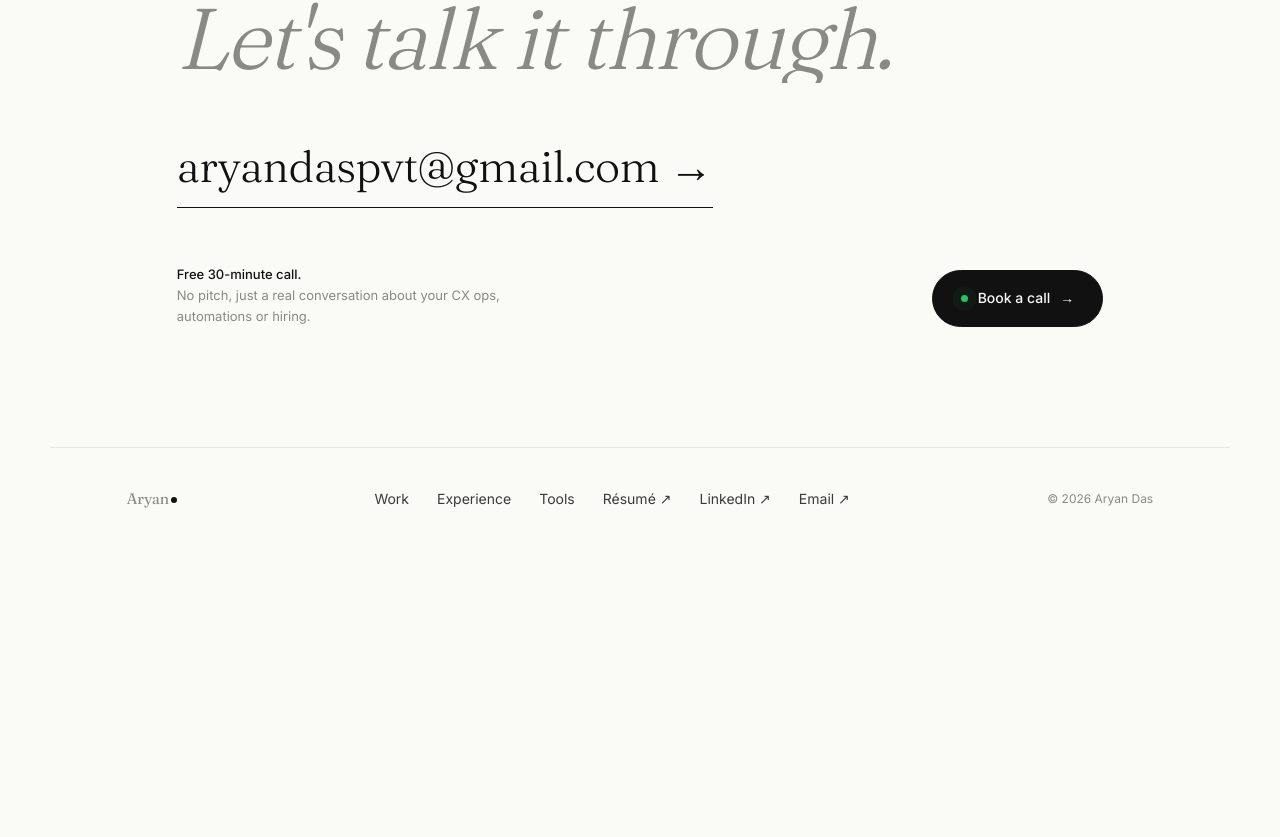
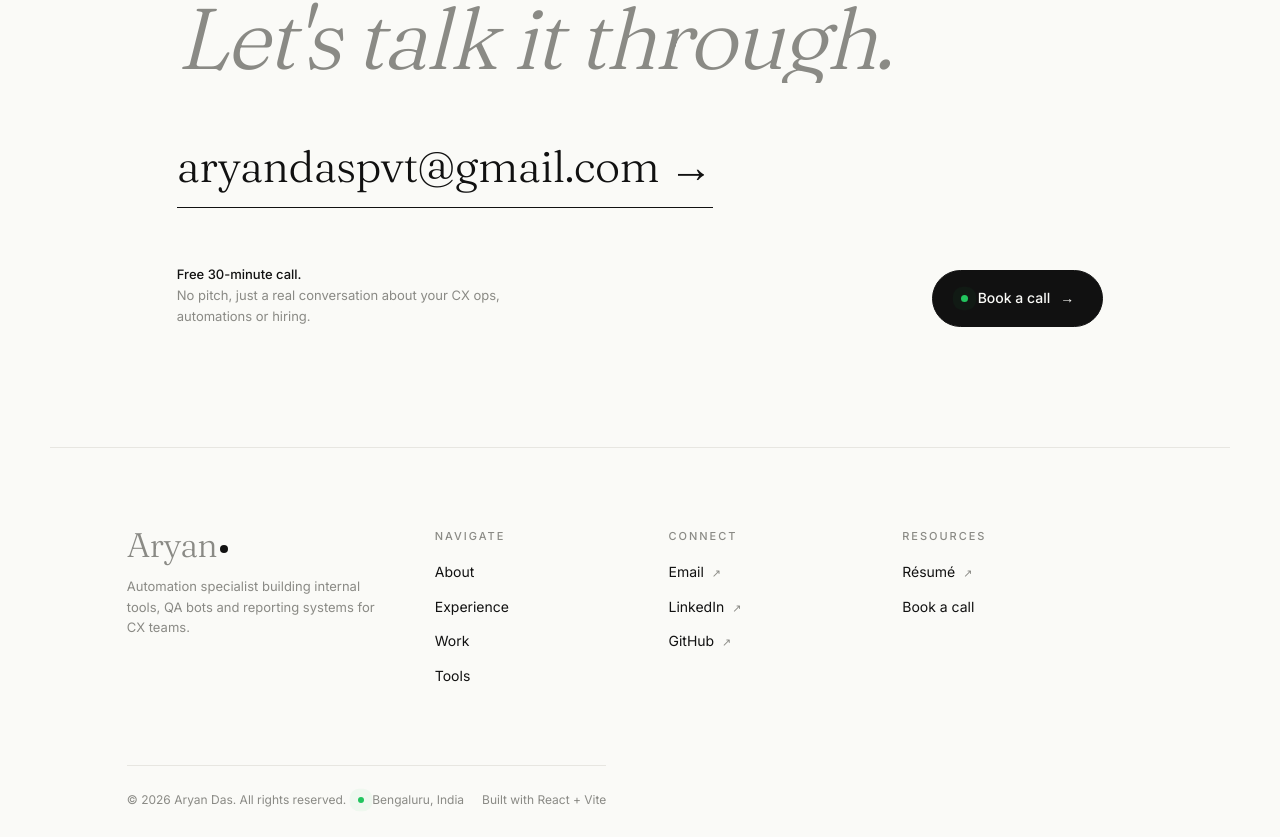
Before and after one commit to Aryandas2002/Aryan-Portfolio, a React (Vite) app: page / in a window 1280 px wide. Shown: the part 6086-6923 px from the top of the page. Before the commit the page ends 6636 px from the top, so only its background shows below. Built offline with nearby package versions, Linux system fonts and the light colour scheme.

Commit message:
Restructure footer: 4-column grid (brand + Navigate/Connect/Resources) with copyright row

```diff
--- a/src/App.jsx
+++ b/src/App.jsx
@@ -379,16 +379,47 @@ export default function App() {
       </section>
 
       <footer className="site-foot">
-        <div className="brand">Aryan<span className="dot"></span></div>
-        <div className="footer-row">
-          <a href="#work" onClick={smoothScroll}>Work</a>
-          <a href="#experience" onClick={smoothScroll}>Experience</a>
-          <a href="#tools" onClick={smoothScroll}>Tools</a>
-          <a href={`${import.meta.env.BASE_URL}resume.html`} target="_blank" rel="noopener">Résumé ↗</a>
-          <a href="https://www.linkedin.com/" target="_blank" rel="noopener">LinkedIn ↗</a>
-          <a href="mailto:aryandaspvt@gmail.com">Email ↗</a>
+        <div className="foot-top">
+          <div className="foot-brand">
+            <div className="mark">Aryan<span className="dot"></span></div>
+            <p>Automation specialist building internal tools, QA bots and reporting systems for CX teams.</p>
+          </div>
+
+          <div className="foot-col">
+            <h5>Navigate</h5>
+            <ul>
+              <li><a href="#about" onClick={smoothScroll}>About</a></li>
+              <li><a href="#experience" onClick={smoothScroll}>Experience</a></li>
+              <li><a href="#work" onClick={smoothScroll}>Work</a></li>
+              <li><a href="#tools" onClick={smoothScroll}>Tools</a></li>
+            </ul>
+          </div>
+
+          <div className="foot-col">
+            <h5>Connect</h5>
+            <ul>
+              <li><a href="mailto:aryandaspvt@gmail.com">Email <span className="ext">↗</span></a></li>
+              <li><a href="https://www.linkedin.com/" target="_blank" rel="noopener">LinkedIn <span className="ext">↗</span></a></li>
+              <li><a href="https://github.com/Aryandas2002" target="_blank" rel="noopener">GitHub <span className="ext">↗</span></a></li>
+            </ul>
+          </div>
+
+          <div className="foot-col">
+            <h5>Resources</h5>
+            <ul>
+              <li><a href={`${import.meta.env.BASE_URL}resume.html`} target="_blank" rel="noopener">Résumé <span className="ext">↗</span></a></li>
+              <li><a href="#contact" onClick={smoothScroll}>Book a call</a></li>
+            </ul>
+          </div>
         </div>
-        <div className="copy">© {year} Aryan Das</div>
+
+        <div className="foot-bottom">
+          <div>© {year} Aryan Das. All rights reserved.</div>
+          <div className="meta">
+            <span className="live">Bengaluru, India</span>
+            <span>Built with React + Vite</span>
+          </div>
+        </div>
       </footer>
     </>
   );
--- a/src/index.css
+++ b/src/index.css
@@ -625,22 +625,60 @@
     100%{box-shadow:0 0 0 0 rgba(34,197,94,0)}
   }
 
-  /* Minimal footer */
+  /* Structured footer */
   footer.site-foot{
     border-top:1px solid var(--line);
-    padding:36px 6vw;
-    display:flex;justify-content:space-between;align-items:center;gap:24px;flex-wrap:wrap;
+    padding:80px 6vw 28px;
     max-width:1180px;margin:0 auto;
   }
-  footer.site-foot .brand{
-    font-family:'Fraunces',serif;font-size:15px;font-weight:400;letter-spacing:-.01em;
+  .foot-top{
+    display:grid;grid-template-columns:1.4fr 1fr 1fr 1fr;gap:48px;
+    padding-bottom:64px;
   }
-  footer.site-foot .brand .dot{
-    display:inline-block;width:6px;height:6px;border-radius:50%;background:var(--ink);
-    margin-left:2px;vertical-align:1px;
+  @media(max-width:780px){.foot-top{grid-template-columns:1fr 1fr;gap:40px 24px}}
+  @media(max-width:480px){.foot-top{grid-template-columns:1fr}}
+  .foot-brand .mark{
+    font-family:'Fraunces',serif;font-size:34px;font-weight:300;letter-spacing:-.02em;
+    line-height:1;
   }
-  footer.site-foot .footer-row{display:flex;gap:28px;flex-wrap:wrap}
-  footer.site-foot .copy{font-size:12px;color:var(--muted)}
+  .foot-brand .mark .dot{
+    display:inline-block;width:8px;height:8px;border-radius:50%;background:var(--ink);
+    margin-left:3px;vertical-align:4px;
+  }
+  .foot-brand p{
+    font-size:13px;color:var(--muted);margin-top:14px;max-width:260px;line-height:1.6;
+  }
+  .foot-col h5{
+    font-size:11px;letter-spacing:.18em;text-transform:uppercase;color:var(--muted);
+    font-weight:500;margin-bottom:16px;
+  }
+  .foot-col ul{list-style:none;padding:0;margin:0;display:flex;flex-direction:column;gap:10px}
+  .foot-col a{
+    position:relative;font-size:14px;color:var(--ink);text-decoration:none;
+    display:inline-block;padding-bottom:2px;
+  }
+  .foot-col a::after{
+    content:'';position:absolute;left:0;bottom:0;width:100%;height:1px;
+    background:var(--ink);transform-origin:right;transform:scaleX(0);
+    transition:transform .4s cubic-bezier(.77,0,.18,1);
+  }
+  .foot-col a:hover::after{transform-origin:left;transform:scaleX(1)}
+  .foot-col a .ext{color:var(--muted);margin-left:4px;font-size:11px}
+
+  .foot-bottom{
+    display:flex;justify-content:space-between;align-items:center;flex-wrap:wrap;gap:12px;
+    padding-top:24px;border-top:1px solid var(--line);
+    font-size:12px;color:var(--muted);
+  }
+  .foot-bottom .meta{display:flex;gap:18px;flex-wrap:wrap}
+  .foot-bottom .meta .live{
+    display:inline-flex;align-items:center;gap:8px;
+  }
+  .foot-bottom .meta .live::before{
+    content:'';width:6px;height:6px;border-radius:50%;background:#22c55e;
+    box-shadow:0 0 0 0 rgba(34,197,94,.6);
+    animation:pulseDot 2s infinite;
+  }
 
   /* Project title char-reveal on hover */
   .project h3{
```
